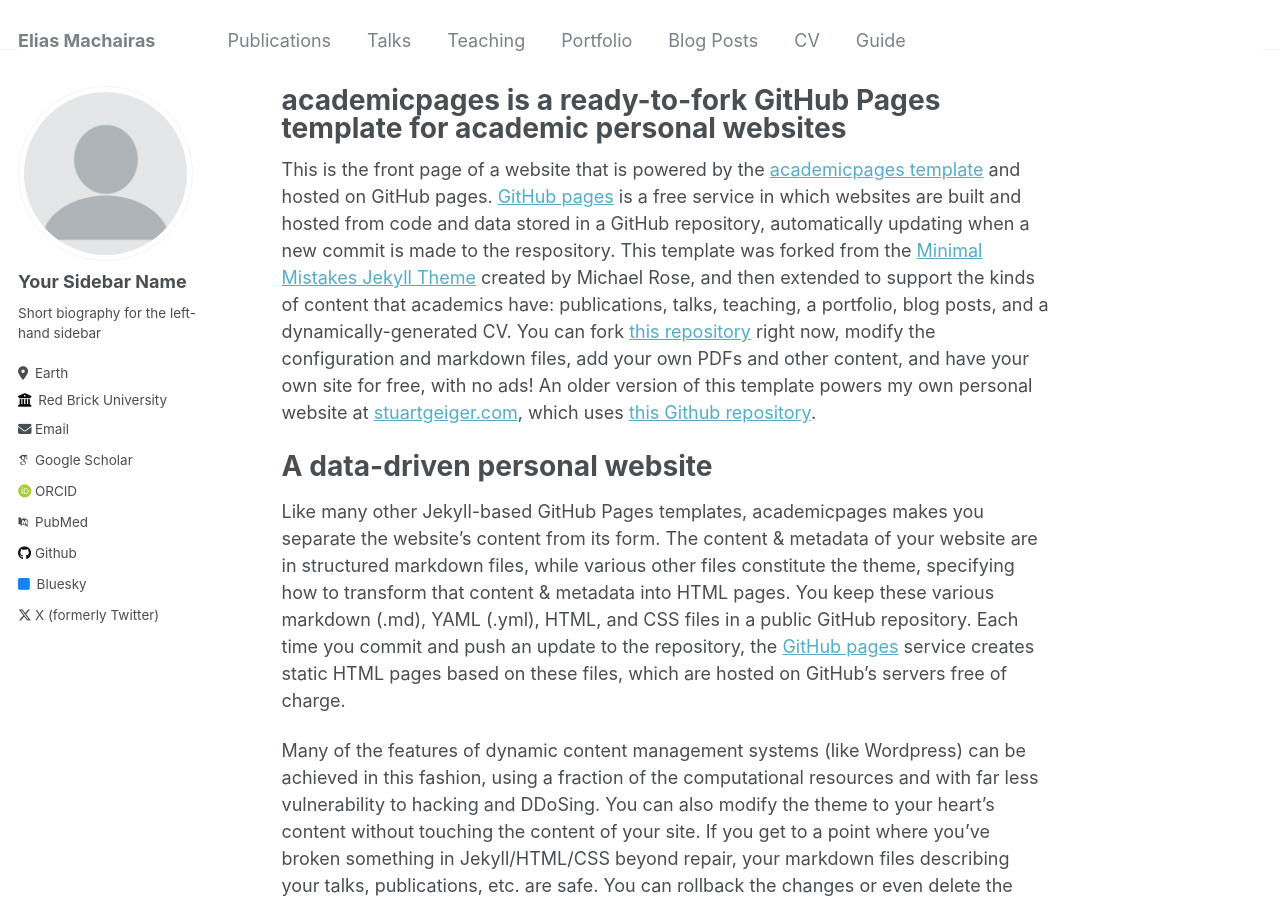
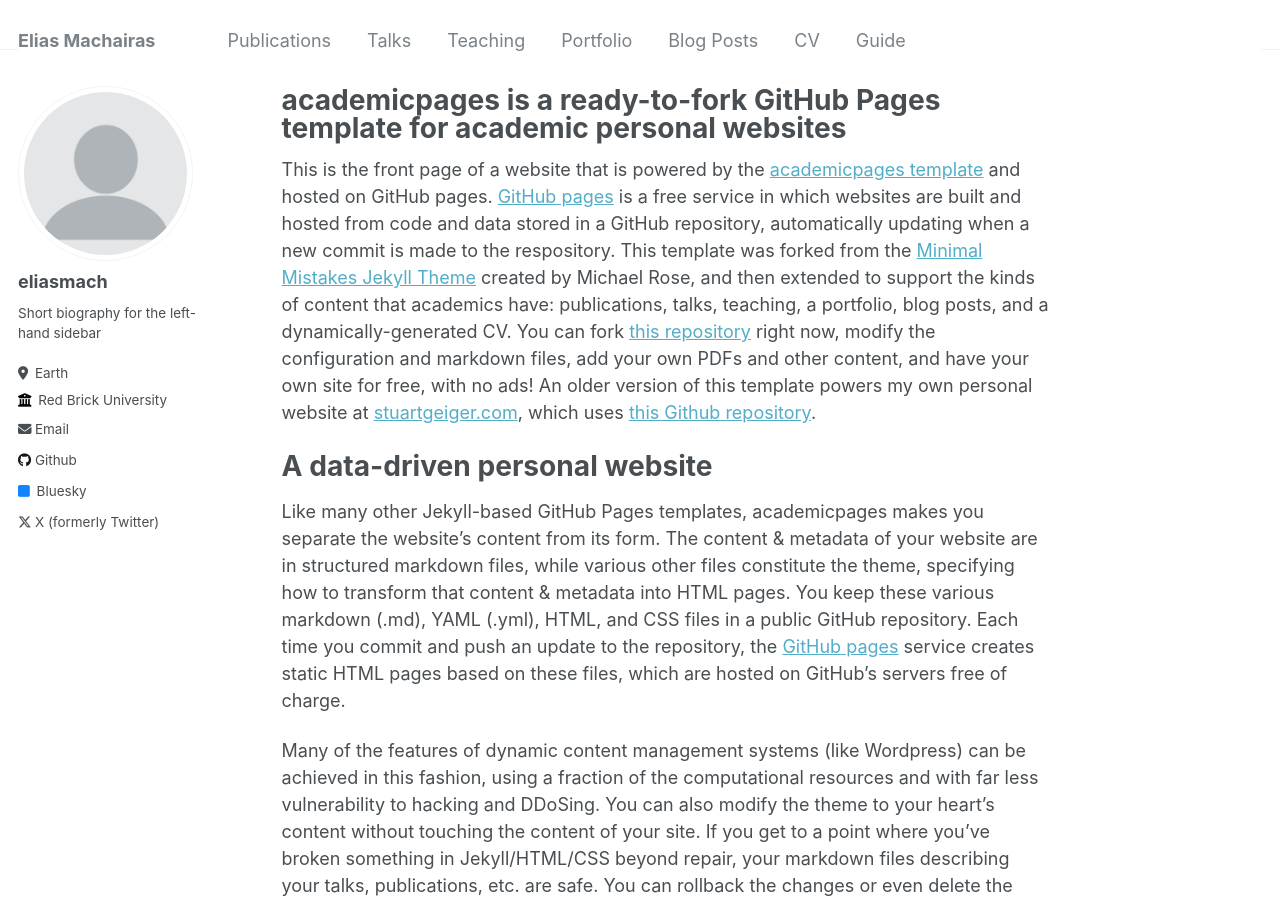
Before and after one commit to eliasmach/eliasmach.github.io, a Jekyll site: the page built from _pages/about.md, in a window 1280 px wide and 900 px high. Built offline with Jekyll 4.4.1, drawn with Linux system fonts in a browser that asks for light colours; some web fonts are replaced.

Commit message:
Update _config.yml

```diff
--- a/_config.yml
+++ b/_config.yml
@@ -22,7 +22,7 @@ repository               : "academicpages/academicpages.github.io"
 author:
   # Biographic information
   avatar           : "profile.png"
-  name             : "Your Sidebar Name"
+  name             : "eliasmach"
   pronouns         : # example: "she/her"
   bio              : "Short biography for the left-hand sidebar"
   location         : "Earth"
@@ -31,20 +31,20 @@ author:
   email            : "none@example.org"
 
   # Academic websites
-  arxiv            : # URL - Update with the correct link to your profile
-  googlescholar    : "https://scholar.google.com/citations?user=PS_CX0AAAAAJ"
-  impactstory      : # URL
-  orcid            : "http://orcid.org/yourorcidurl"
-  pubmed           : "https://www.ncbi.nlm.nih.gov/pubmed/?term=john+snow"
-  researchgate     : # URL
+ # arxiv            : # URL - Update with the correct link to your profile
+ # googlescholar    : "https://scholar.google.com/citations?user=PS_CX0AAAAAJ"
+ # impactstory      : # URL
+ # orcid            : "http://orcid.org/yourorcidurl"
+ # pubmed           : "https://www.ncbi.nlm.nih.gov/pubmed/?term=john+snow"
+ # researchgate     : # URL
 
   # Repositories and software development
-  bitbucket        : # Username - Update with your username on the site
-  codepen          : # Username
-  dribbble         : # Username
+  #bitbucket        : # Username - Update with your username on the site
+ # codepen          : # Username
+ # dribbble         : # Username
   github           : "academicpages"
-  kaggle           : # Username
-  stackoverflow    : # User number or user number and name (i.e., use "1" or "1/jeff-atwood")
+ # kaggle           : # Username
+ # stackoverflow    : # User number or user number and name (i.e., use "1" or "1/jeff-atwood")
 
   # Social media
   bluesky          : "bsky.app" # Replace this with you Bluesky username
```
